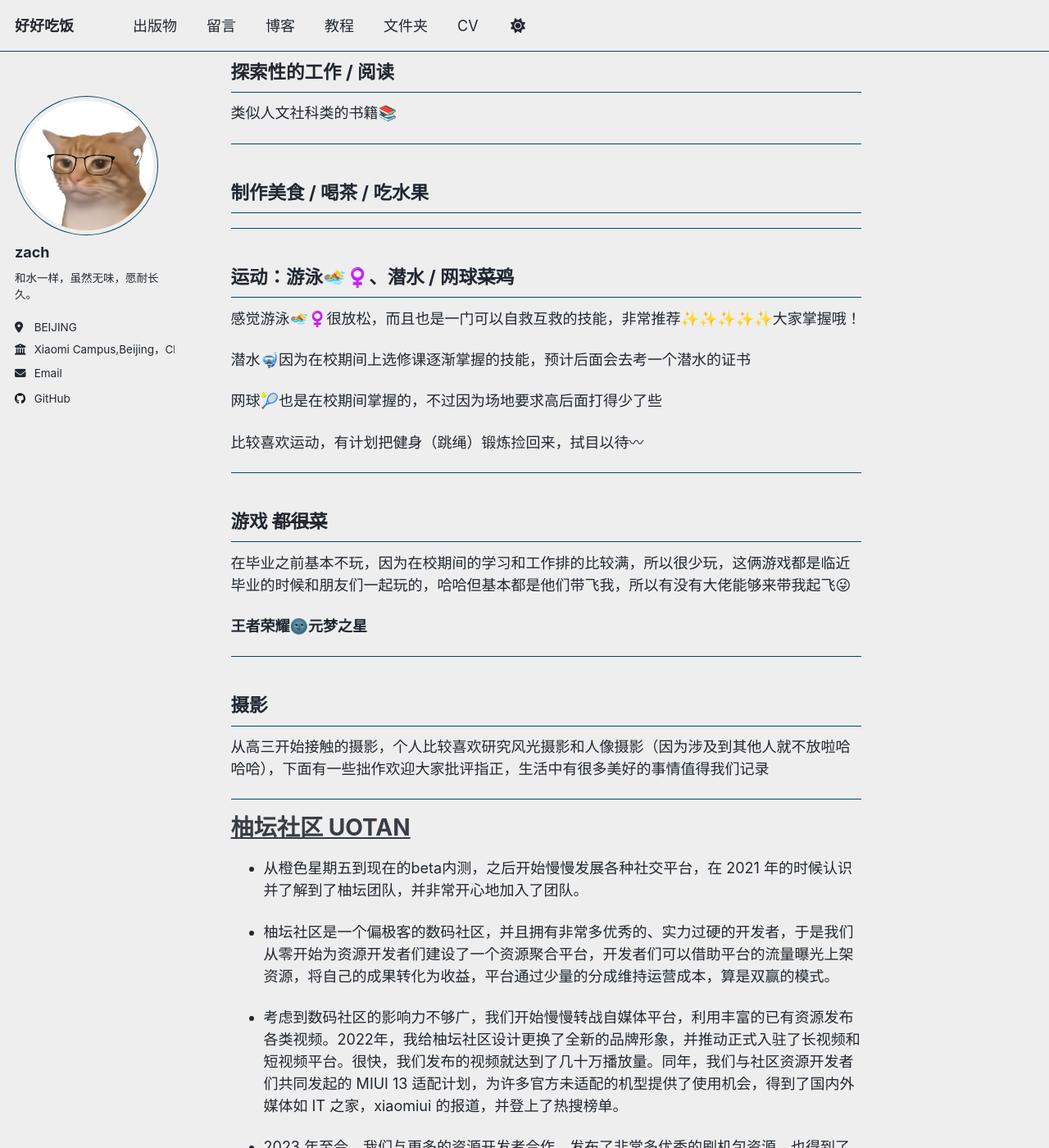
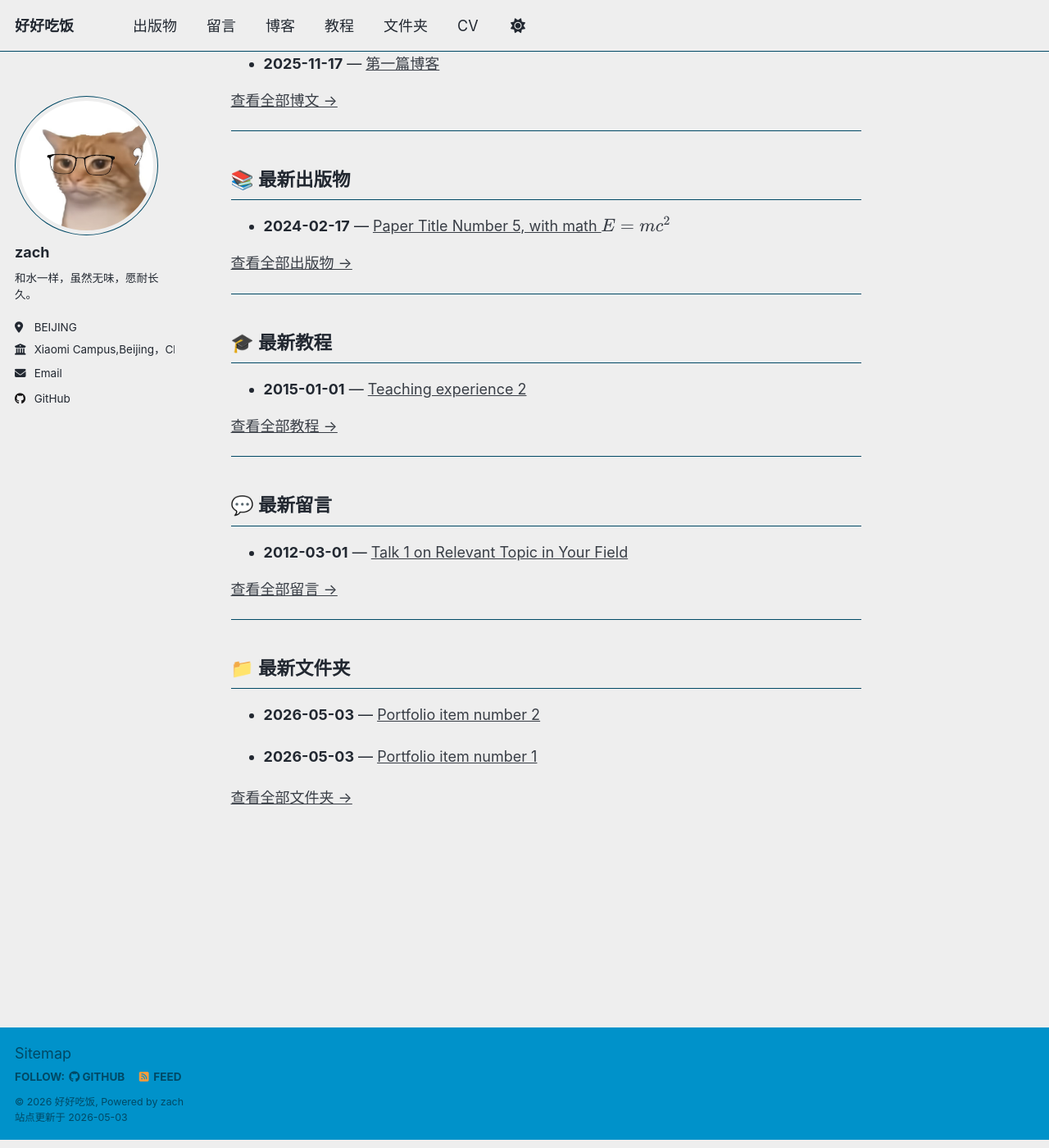
Before and after one commit to zach1219/zach1219.github.io, a Jekyll site: the page built from _pages/about.md, in a window 1280 px wide and 1400 px high, scrolled down 364 px. Shown: the whole window at 82% size. Built offline with Jekyll 4.4.1, drawn with Linux system fonts in a browser that asks for light colours; a script that is not in the unit is left out; some of the changed text lies outside the part shown.

Commit message:
feat: redesign homepage - auto-updating latest content sections

```diff
--- a/_pages/about.md
+++ b/_pages/about.md
@@ -1,85 +1,84 @@
 ---
 permalink: /
-title: "About Me"
+title: "首页"
 author_profile: true
 redirect_from:
   - /about/
   - /about.html
 ---
 
-哈哈哈，欢迎做客，祝你天天好运！
+# 👋 关于我
 
-
-# 关于我——“打破常规”
-
-
-03 / CPPU RCS / istp电钻
-
-**一句话介绍：**一名来自米酒之乡——湖北孝感，但酒精过敏的无辣不欢圣体
+> **[待补充] 请在此处填写你的自我介绍**
+>
+> 写好后告诉我，我帮你更新进来。
 
 ---
 
-# 兴趣爱好
+## 📝 最新博文
 
-## 探索性的工作 / 阅读
+{% assign sorted_posts = site.posts | sort: "date" | reverse %}
+{% for post in sorted_posts limit:3 %}
+- **{{ post.date | date: "%Y-%m-%d" }}** — [{{ post.title }}]({{ post.url }})
+{% endfor %}
+{% if site.posts.size == 0 %}
+*暂无博文*
+{% endif %}
 
-类似人文社科类的书籍📚
+[查看全部博文 →](/year-archive/)
 
 ---
 
-## **制作**美食 / **喝**茶 / **吃**水果
+## 📚 最新出版物
 
+{% assign sorted_pubs = site.publications | sort: "date" | reverse %}
+{% for pub in sorted_pubs limit:3 %}
+- **{{ pub.date | date: "%Y-%m-%d" }}** — [{{ pub.title }}]({{ pub.url }})
+{% endfor %}
+{% if site.publications.size == 0 %}
+*暂无出版物*
+{% endif %}
+
+[查看全部出版物 →](/publications/)
 
 ---
 
-## 运动：游泳🏊♀️、潜水 / 网球~~菜鸡~~
+## 🎓 最新教程
 
-感觉游泳🏊♀️很放松，而且也是一门可以自救互救的技能，非常推荐✨✨✨✨✨大家掌握哦！
+{% assign sorted_teaching = site.teaching | sort: "date" | reverse %}
+{% for item in sorted_teaching limit:3 %}
+- **{{ item.date | date: "%Y-%m-%d" }}** — [{{ item.title }}]({{ item.url }})
+{% endfor %}
+{% if site.teaching.size == 0 %}
+*暂无教程*
+{% endif %}
 
-潜水🤿因为在校期间上选修课逐渐掌握的技能，预计后面会去考一个潜水的证书
-
-网球🎾也是在校期间掌握的，不过因为场地要求高后面打得少了些
-
-比较喜欢运动，有计划把健身（跳绳）锻炼捡回来，拭目以待〰
+[查看全部教程 →](/teaching/)
 
 ---
 
-## 游戏 ~~都很菜~~
+## 💬 最新留言
 
-在毕业之前基本不玩，因为在校期间的学习和工作排的比较满，所以很少玩，这俩游戏都是临近毕业的时候和朋友们一起玩的，哈哈但基本都是他们带飞我，所以有没有大佬能够来带我起飞😜
+{% assign sorted_talks = site.talks | sort: "date" | reverse %}
+{% for talk in sorted_talks limit:3 %}
+- **{{ talk.date | date: "%Y-%m-%d" }}** — [{{ talk.title }}]({{ talk.url }})
+{% endfor %}
+{% if site.talks.size == 0 %}
+*暂无留言*
+{% endif %}
 
-
-
-**王者荣耀🌚元梦之星**
-
-
+[查看全部留言 →](/talks/)
 
 ---
 
-## 摄影
+## 📁 最新文件夹
 
-从高三开始接触的摄影，个人比较喜欢研究风光摄影和人像摄影（因为涉及到其他人就不放啦哈哈哈），下面有一些拙作欢迎大家批评指正，生活中有很多美好的事情值得我们记录
+{% assign sorted_portfolio = site.portfolio | sort: "date" | reverse %}
+{% for item in sorted_portfolio limit:3 %}
+- **{{ item.date | date: "%Y-%m-%d" }}** — [{{ item.title }}]({{ item.url }})
+{% endfor %}
+{% if site.portfolio.size == 0 %}
+*暂无文件夹内容*
+{% endif %}
 
-
----
-
-# [柚坛社区 UOTAN](https://www.uotan.cn/pages/about/)
-
-
-- 从橙色星期五到现在的beta内测，之后开始慢慢发展各种社交平台，在 2021 年的时候认识并了解到了柚坛团队，并非常开心地加入了团队。
-
-- 柚坛社区是一个偏极客的数码社区，并且拥有非常多优秀的、实力过硬的开发者，于是我们从零开始为资源开发者们建设了一个资源聚合平台，开发者们可以借助平台的流量曝光上架资源，将自己的成果转化为收益，平台通过少量的分成维持运营成本，算是双赢的模式。
-
-- 考虑到数码社区的影响力不够广，我们开始慢慢转战自媒体平台，利用丰富的已有资源发布各类视频。2022年，我给柚坛社区设计更换了全新的品牌形象，并推动正式入驻了长视频和短视频平台。很快，我们发布的视频就达到了几十万播放量。同年，我们与社区资源开发者们共同发起的 MIUI 13 适配计划，为许多官方未适配的机型提供了使用机会，得到了国内外媒体如 IT 之家，xiaomiui 的报道，并登上了热搜榜单。
-
-- 2023 年至今，我们与更多的资源开发者合作，发布了非常多优秀的刷机包资源，也得到了许多数码博主大 V 如小白测评的支持和宣传。
-
-
-- 柚坛社区是一个时间跨度非常长的项目，通过柚坛社区，我认识了非常多优秀的网络朋友，大家在几年的时间里也都有了非常大的成长进步。
-
-
-
-
-# The End Note
-
-祝你天天开心，工作再忙也要好好吃饭，好好锻炼！
+[查看全部文件夹 →](/portfolio/)
```
